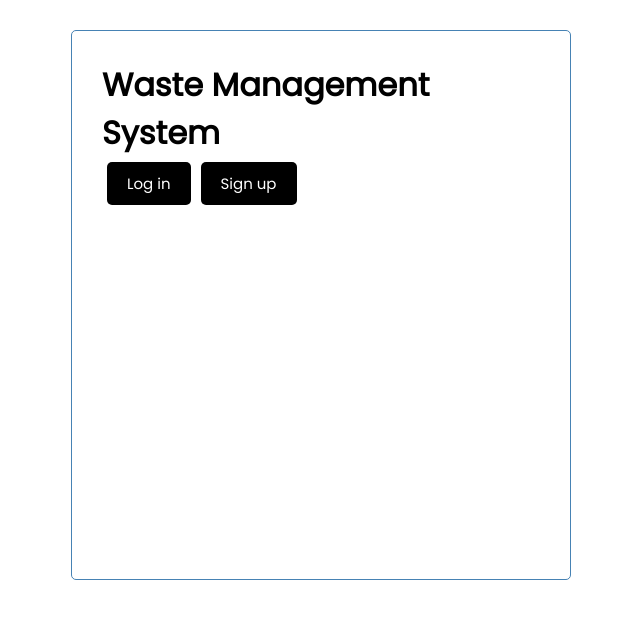
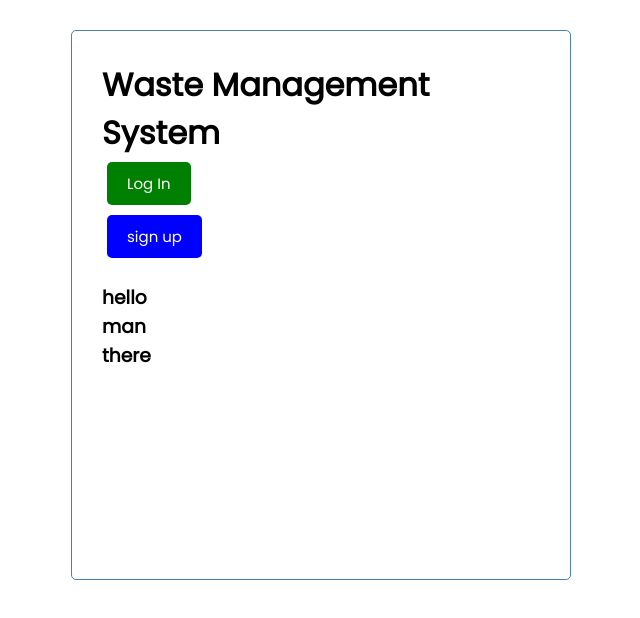
Before and after one commit to masoudz88/food_donations_frontend, a React (Create React App) app in the folder waste-management/: page / in a window 1280 px wide. Shown: the top 618 px of the page, without its empty margins (319-959 px from the left). Built offline with nearby package versions, Linux system fonts and the light colour scheme.

Commit message:
add react components

```diff
--- a/waste-management/src/App.js
+++ b/waste-management/src/App.js
@@ -1,8 +1,27 @@
+import Tasks from "./components/Tasks"
 import Header from "./components/Header"
+import {useState} from "react"
 const App=()=> {
+  const [tasks, setTask] = useState(
+    [
+        {
+            id:1,
+            text:"hello",
+        },
+        {
+            id:2,
+            text:"man",
+        },
+        {
+            id:3,
+            text:"there",
+        },
+    ]
+)
   return (
     <div className="container">
       <Header/>
+      <Tasks tasks={tasks}/>
     </div>
   );
 }
--- /dev/null
+++ b/waste-management/src/components/Button.js
@@ -0,0 +1,10 @@
+const Button = ({ color, text, onClick}) => {
+    return (
+        <div>
+            <button style={{backgroundColor: color}}
+            className="btn" onClick={onClick}>{text}</button>
+        </div>
+    )
+}
+
+export default Button
--- a/waste-management/src/components/Header.js
+++ b/waste-management/src/components/Header.js
@@ -1,15 +1,24 @@
+import Button from "./Button"
 
-const Header = () => {
+
+const Header = ({title}) => {
     const onClick=()=>{
         console.log("clicked")
     }
     return (
         <header className="header">
-            <h1 >Waste Management System</h1>
-            <button className="btn" onClick={onClick}>Log in</button>
-            <button className="btn">Sign up</button>
+            <h1 >{title}</h1>
+             <Button color="green" text="Log In" onClick={onClick}/>
+             <Button color="blue" text="sign up"/>
         </header>
+
     )
 }
 
+Header.defaultProps={
+    title: "Waste Management System",
+}
+
+
+
 export default Header
--- /dev/null
+++ b/waste-management/src/components/Tasks.js
@@ -0,0 +1,11 @@
+
+const Tasks = ({tasks}) => {
+    return (
+        <>
+           {tasks.map((task)=>
+           (<h3 key={task.id}>{task.text}</h3>))}
+        </>
+    )
+}
+
+export default Tasks
```
Also changed, not shown: waste-management/src/components/tasks.js (deleted).
